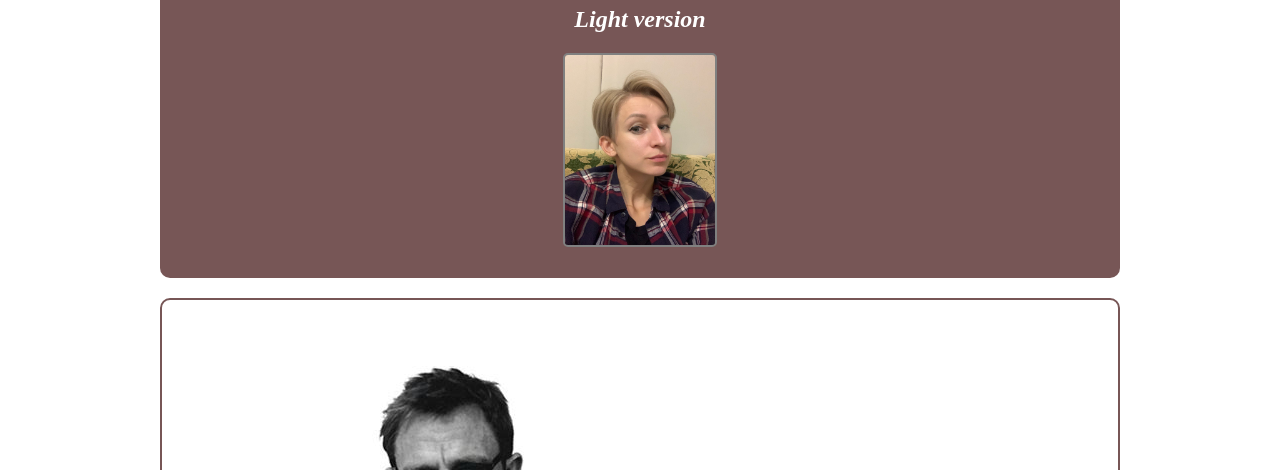
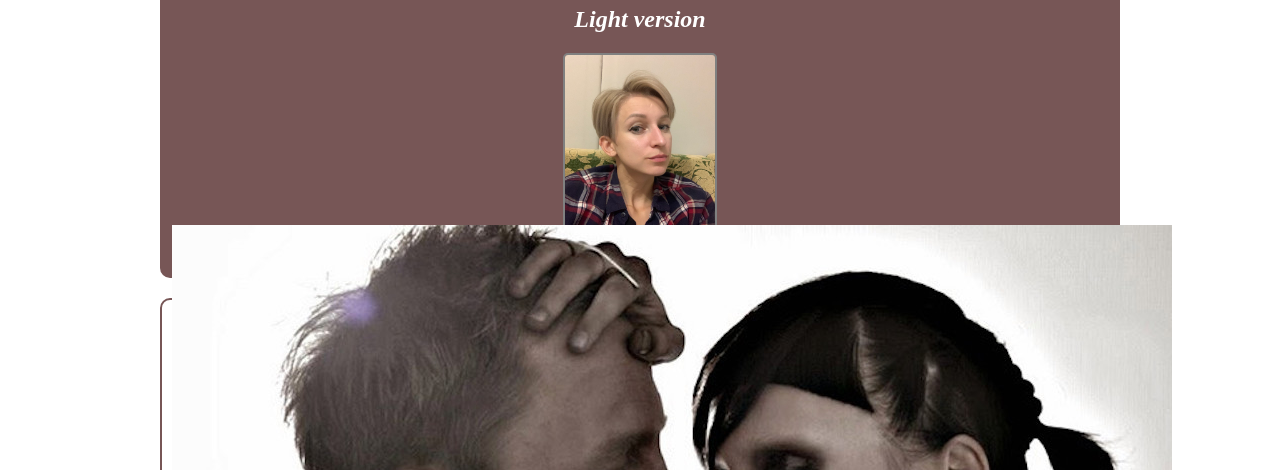
Before and after one commit to TemZaraza/questLisbet, a plain HTML site: page index.html in a window 1280 px wide. Shown: the part 162-632 px from the top of the page. Drawn offline with Linux system fonts and the light colour scheme.

Commit message:
Update index.html

```diff
--- a/index.html
+++ b/index.html
@@ -15,7 +15,7 @@
   <img src="ksu.jpg">
 </div>
   <div class="button">
-    <img src="lm.jpg" alt="">
+    <img src="lisbetandm.jpg" alt="">
 <p>Click me</p>
 
 </div>
```
